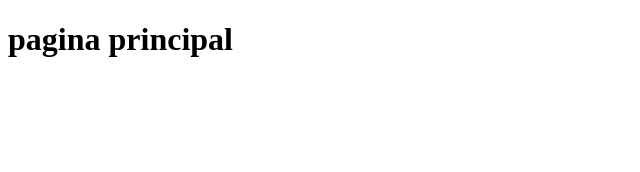
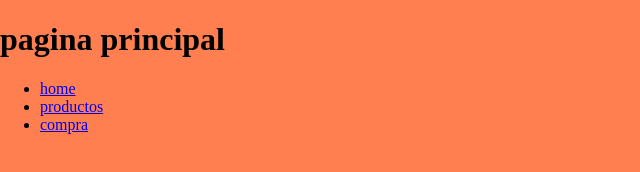
Before and after one commit to dianamontenegro/Repositorio, a plain HTML site: page index.html in a window 1280 px wide. Shown: the whole page, without its empty margins (0-640 px from the left). Drawn offline with Linux system fonts and the light colour scheme.

Commit message:
version 2

```diff
--- a/index.html
+++ b/index.html
@@ -5,9 +5,20 @@
     <meta name="viewport" content="width=device-width, initial-scale=1.0">
     <title>Pasteleria</title>
 
-    <link
+    <link rel="stylesheet" href="./css/style.css">
 </head>
 <body>
+    <header>
     <h1> pagina principal</h1>
+</header>
+<nav>
+    <ul>
+        <li> <a href=a"#"> home </a> </li>
+        <li> <a href=a"#"> productos </a> </li>
+        <li> <a href=a"#"> compra</a> </li>
+    </ul>
+</nav>
+<main></main>
+<footer></footer>
 </body>
 </html>
```
Also changed, not shown: imagenes/2.jpg (added), imagenes/9.jpg (added).
